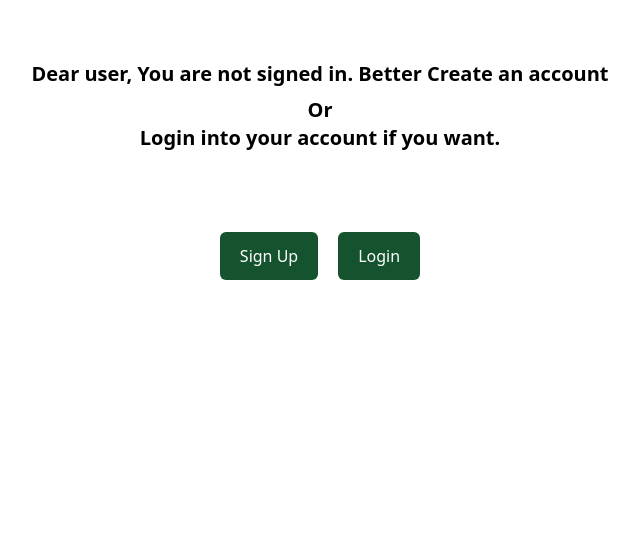
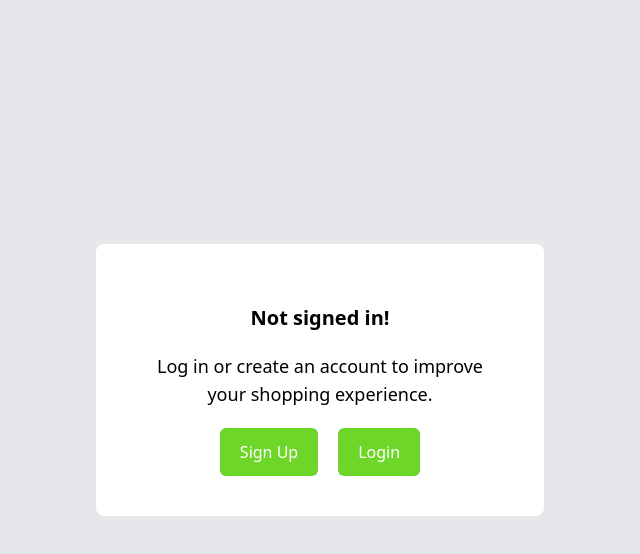
Before and after one commit to AbayoHJovin/SwiftMart, a React (Vite) app in the folder view/: page /account in a window 1280 px wide. Shown: the top 554 px of the page, without its empty margins (320-960 px from the left). Built offline with nearby package versions, Linux system fonts and the light colour scheme; no server answers.

Commit message:
Changed the cards

```diff
--- a/view/src/pages/newAccount.jsx
+++ b/view/src/pages/newAccount.jsx
@@ -18,7 +18,7 @@ const NewAccount = () => {
   const { currentUser } = useContext(CurrentUserContext);
   const navigate = useNavigate();
   const [isSignedIn, setIsSignedIn] = useState(false);
-  const [isLoggingOut,setIsLoggingOut]=useState(false)
+  const [isLoggingOut, setIsLoggingOut] = useState(false);
 
   useEffect(() => {
     const token = localStorage.getItem("token");
@@ -90,30 +90,33 @@ const NewAccount = () => {
   ];
 
   return (
-    <div className={`dark:bg-black bg-white`}>
+    <div className={`bg-gray-200 dark:bg-black`}>
       {isSignedIn ? (
-        <Sidebar labels={labels} handleConfirmLogout={handleConfirmLogout} isLoggingOut={isLoggingOut}/>
+        <Sidebar
+          labels={labels}
+          handleConfirmLogout={handleConfirmLogout}
+          isLoggingOut={isLoggingOut}
+        />
       ) : (
-        <div className=" text-black dark:text-white bg-white dark:bg-black">
-          <div className="my-10">
-            <div className="flex flex-col justify-center items-start ssm:items-center text-start ssm:text-center p-5 font-bold text-xl">
-              <h1 className="ssm:text-center">
-                Dear user, You are not signed in. Better Create an account
+        <div className="flex justify-center items-center min-h-screen text-black dark:text-white p-5">
+          <div className="mb-10 p-5 sm:p-10 rounded-lg bg-white dark:bg-black w-full max-w-md">
+            <div className="flex flex-col justify-center items-start ssm:items-center text-start ssm:text-center">
+              <h1 className="ssm:text-center my-5 font-bold text-2xl sm:text-xl">
+                Not signed in!
               </h1>
-              <h1 className="self-start ssm:self-center mt-4 ssm:mt-2">Or</h1>
-              <h1 className="ssm:text-center">
-                Login into your account if you want.
+              <h1 className="ssm:text-center text-base sm:text-lg">
+                Log in or create an account to improve your shopping experience.
               </h1>
             </div>
 
-            <div className="flex p-5 flex-col sm:flex-row justify-center items-center space-y-4 sm:space-y-0 sm:space-x-5 my-10">
+            <div className="flex flex-col sm:flex-row justify-center items-center space-y-4 sm:space-y-0 sm:space-x-5 mt-5">
               <a href="/signup">
-                <button className="bg-green-900 text-white py-2 px-4 sm:py-3 sm:px-5 rounded-md text-sm sm:text-base">
+                <button className="bg-[#6ed629] text-white py-2 px-4 sm:py-3 sm:px-5 rounded-md text-sm sm:text-base">
                   Sign Up
                 </button>
               </a>
               <a href="/login">
-                <button className="bg-green-900 text-white py-2 px-4 sm:py-3 sm:px-5 rounded-md text-sm sm:text-base">
+                <button className="bg-[#6ed629] text-white py-2 px-4 sm:py-3 sm:px-5 rounded-md text-sm sm:text-base">
                   Login
                 </button>
               </a>
```
